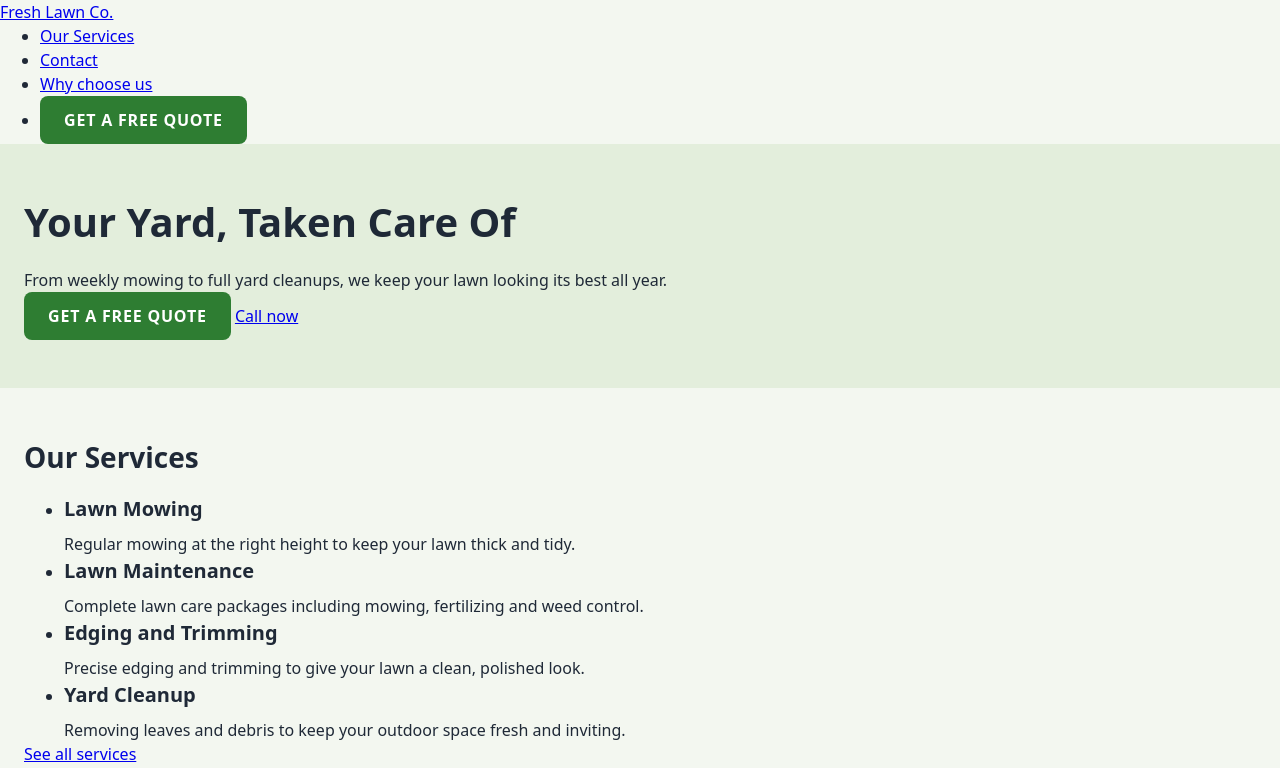
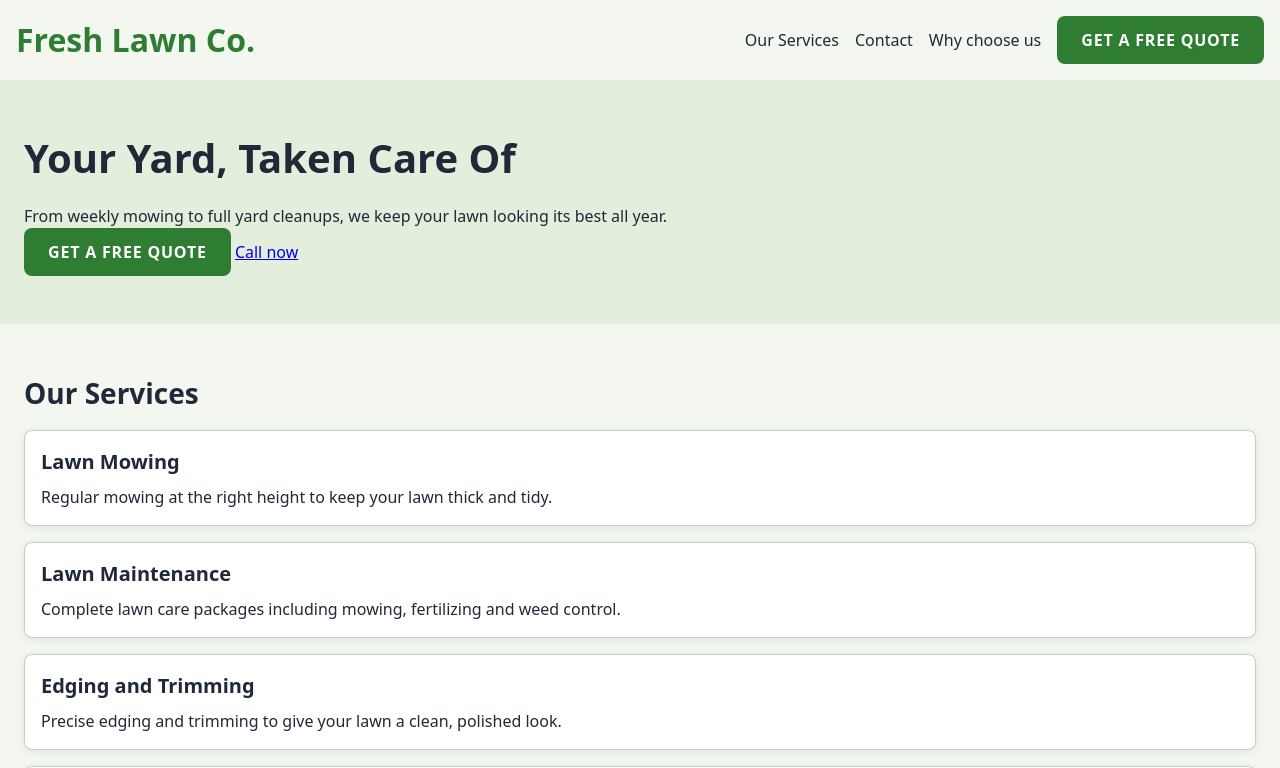
Before and after one commit to teoyeejay-oss/landscaping-website, a plain HTML site: page index.html in a window 1280 px wide. Shown: the top 768 px of the page. Drawn offline with Linux system fonts and the light colour scheme.

Commit message:
Style header and navigation

```diff
--- a/index.html
+++ b/index.html
@@ -9,7 +9,7 @@
 <body>
 
   <header>
-    <a href="index.html">Fresh Lawn Co.</a>
+    <a href="index.html" class="logo">Fresh Lawn Co.</a>
     <nav>
       <ul>
         <li><a href="service.html">Our Services</a></li>
@@ -30,7 +30,7 @@
 
     <section class="services">  <!-- Services -->
       <h2>Our Services</h2>
-    <ul>
+    <ul class="services-list">
       <li>
         <h3>Lawn Mowing</h3>
         <p>Regular mowing at the right height to keep your lawn thick and tidy.</p>
--- a/style.css
+++ b/style.css
@@ -44,6 +44,8 @@ h3 {
 
 .get-a-free-quote:hover {
    background-color:#1b5e20;
+   text-decoration: none;
+   color:white;
 }
 
 .get-a-free-quote:active {
@@ -66,3 +68,53 @@ h3 {
 .why-choose-us{
   padding:3rem 1.5rem;
 }
+
+.logo{
+ text-decoration: none;
+ color:#2e7d32;
+ font-weight:700;
+ font-size:2rem;
+}
+
+nav ul{
+  list-style: none;
+  padding: 0;
+  display: flex;
+  gap:1rem;
+  flex-wrap: wrap;
+   align-items: center;
+}
+
+nav a{
+  color:#1f2937;
+  text-decoration: none;
+}
+
+nav a:hover{
+text-decoration: underline;
+color:#2e7d32;
+}
+
+header{
+  display: flex;
+  justify-content: space-between;
+  align-items: center;
+  flex-wrap: wrap;
+  padding:1rem 1rem;
+}
+
+.services-list{
+  list-style:none;
+  padding:0;
+  display: flex;
+  flex-direction: column;
+  gap:1rem;
+}
+
+.services-list li{
+  background-color: white;
+  border: 1px solid rgba(66, 131, 66, 0.342);
+  border-radius: 0.5rem;
+  padding: 1rem;
+  box-shadow: 0 2px 8px rgba(0, 0, 0, 0.08);
+}
```
